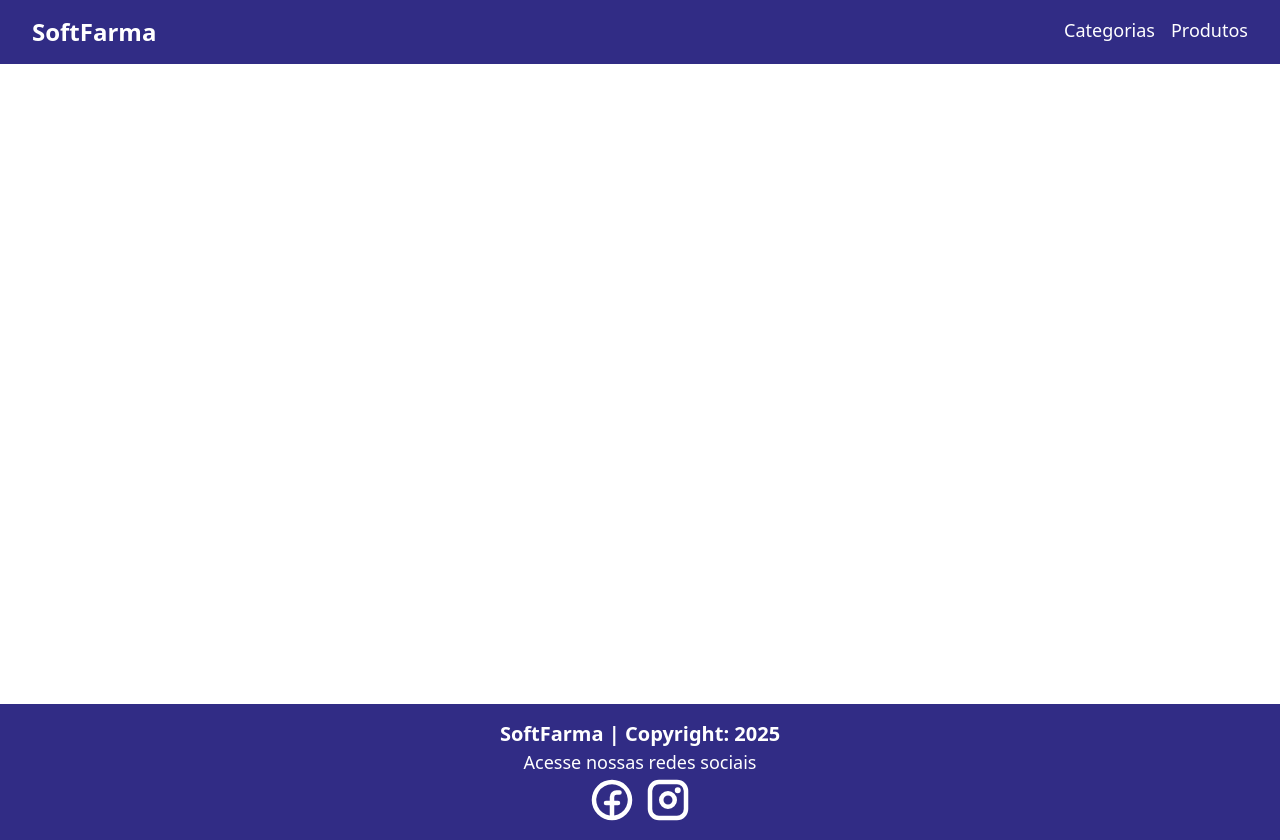
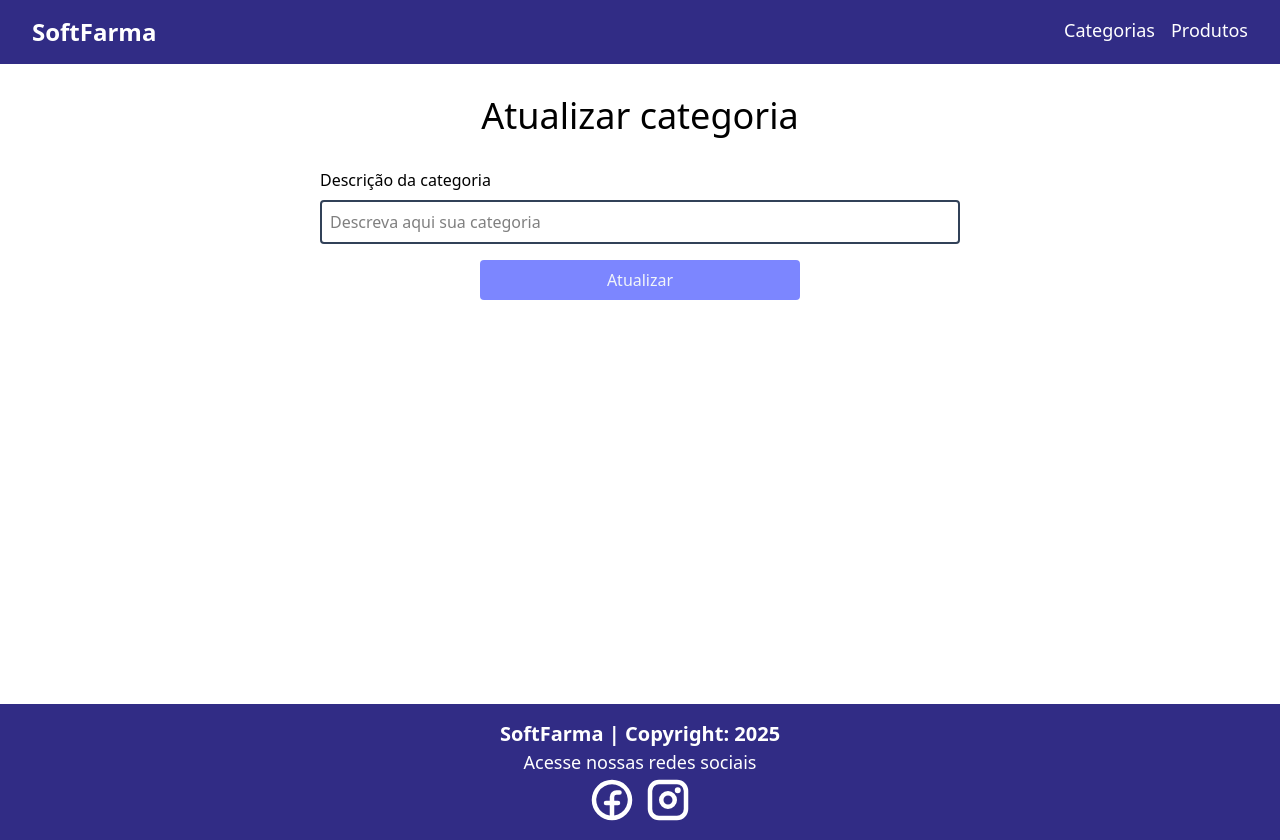
Before and after one commit to dan-olivnas/farmacia, a React (Vite) app: page /editarcategorias/1 in a window 1280 px wide. Built offline with nearby package versions, Linux system fonts and the light colour scheme; no server answers.

Commit message:
editar categorias corrigido

```diff
--- a/src/App.tsx
+++ b/src/App.tsx
@@ -6,6 +6,7 @@ import Footer from './components/footer/Footer';
 import Navbar from './components/navbar/Navbar';
 import Home from './pages/home/Home';
 import ListaCategorias from './components/categoria/listacategorias/ListaCategorias';
+import FormCategorias from './components/categoria/formcategorias/FormularioCategorias';
 
 function App() {
   return (
@@ -19,6 +20,7 @@ function App() {
           <Route path="/" element={<Home />} />
           <Route path="/home" element={<Home />} />
           <Route path="/categorias" element={<ListaCategorias />} />
+          <Route path="/editarcategorias/:id" element={<FormCategorias />} />
         </Routes>
       </div>
 
--- a/src/components/categoria/cardcategoria/CardCategoria.tsx
+++ b/src/components/categoria/cardcategoria/CardCategoria.tsx
@@ -13,7 +13,7 @@ function CardCategoria({ categoria }: CardCategoriaProps) {
       </header>
       <p className="p-8 text-3xl bg-slate-200 h-full">{categoria.descricao}</p>
       <div className="flex">
-        <Link to={`/categorias/${categoria.id}`}
+        <Link to={`/editarcategorias/${categoria.id}`}
           className="w-full text-slate-100 bg-indigo-400 hover:bg-indigo-800
                     flex items-center justify-center py-2"
         >
--- a/src/components/categoria/formcategorias/FormularioCategorias.tsx
+++ b/src/components/categoria/formcategorias/FormularioCategorias.tsx
@@ -0,0 +1,93 @@
+import { useNavigate, useParams } from "react-router-dom";
+import type Categoria from "../../../models/Categoria";
+import { useEffect, useState, type ChangeEvent, type FormEvent } from "react";
+import { ClipLoader } from "react-spinners";
+import { atualizar, buscar, cadastrar } from "../../../services/Service";
+
+function FormCategorias() {
+  const [categoria, setCategoria] = useState<Categoria>({} as Categoria);
+  const [isLoading, setIsLoading] = useState<boolean>(false);
+  const navigate = useNavigate();
+  const { id } = useParams<{ id: string }>();
+
+  async function buscarPorId(id: string) {
+    try {
+      await buscar(`/categorias/${id}`, setCategoria);
+    } catch (error: any) {
+      alert("Erro ao buscar a categoria!");
+    }
+  }
+
+  useEffect(() => {
+    if (id !== undefined) {
+      buscarPorId(id);
+    }
+  }, [id]);
+
+  function atualizarEstado(e: ChangeEvent<HTMLInputElement>) {
+    setCategoria({
+      ...categoria,
+      [e.target.name]: e.target.value,
+    });
+  }
+
+  function retornar() {
+    navigate("/categorias");
+  }
+
+  async function gerarNovaCategoria(e: FormEvent<HTMLFormElement>) {
+    e.preventDefault();
+    setIsLoading(true);
+
+    try {
+      if (id !== undefined) {
+        await atualizar(`/categorias`, categoria, setCategoria);
+        alert("A categoria foi atualizada com sucesso!");
+      } else {
+        await cadastrar(`/categorias`, categoria, setCategoria);
+        alert("A categoria foi cadastrada com sucesso!");
+      }
+    } catch (error: any) {
+      alert("Erro ao salvar a categoria!");
+    } finally {
+      setIsLoading(false);
+      retornar();
+    }
+  }
+
+  return (
+    <div className="container flex flex-col items-center justify-center mx-auto">
+      <h1 className="text-4xl text-center my-8">
+        {id === undefined ? "Cadastrar categoria" : "Atualizar categoria"}
+      </h1>
+
+      <form className="w-1/2 flex flex-col gap-4" onSubmit={gerarNovaCategoria}>
+        <div className="flex flex-col gap-2">
+          <label htmlFor="descricao">Descrição da categoria</label>
+          <input
+            type="text"
+            placeholder="Descreva aqui sua categoria"
+            name="descricao"
+            className="border-2 border-slate-700 rounded p-2"
+            value={categoria.descricao || ""}
+            onChange={atualizarEstado}
+          />
+        </div>
+
+        <button
+          className="rounded text-slate-100 bg-indigo-400
+                    hover:bg-indigo-800 w-1/2 py-2 mx-auto flex justify-center"
+          type="submit"
+        >
+          {isLoading ? (
+            <ClipLoader color="#ffffff" size={24} />
+          ) : (
+            <span>{id === undefined ? "Cadastrar" : "Atualizar"}</span>
+          )}
+        </button>
+      </form>
+    </div>
+  );
+}
+
+export default FormCategorias;
```
